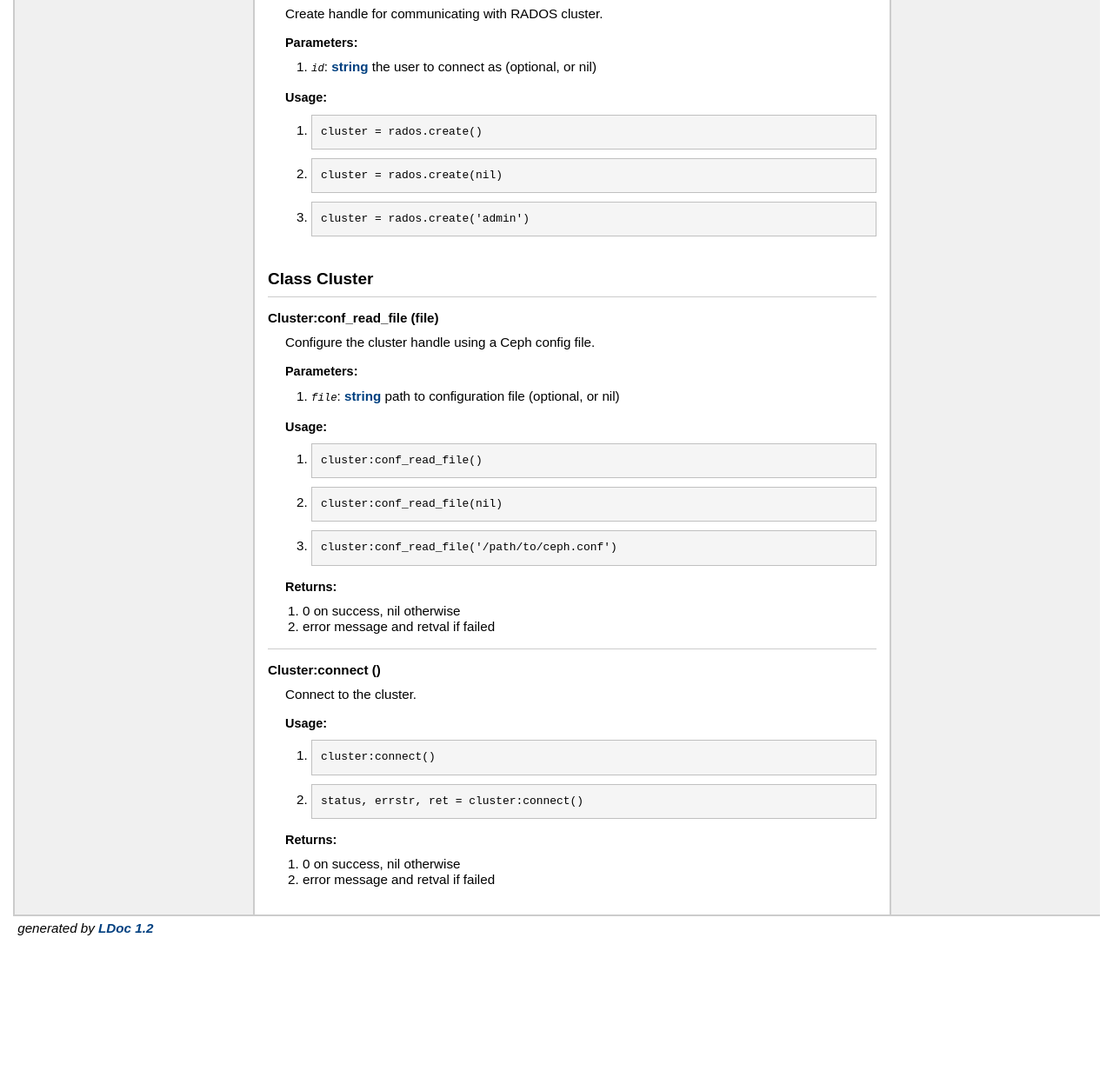
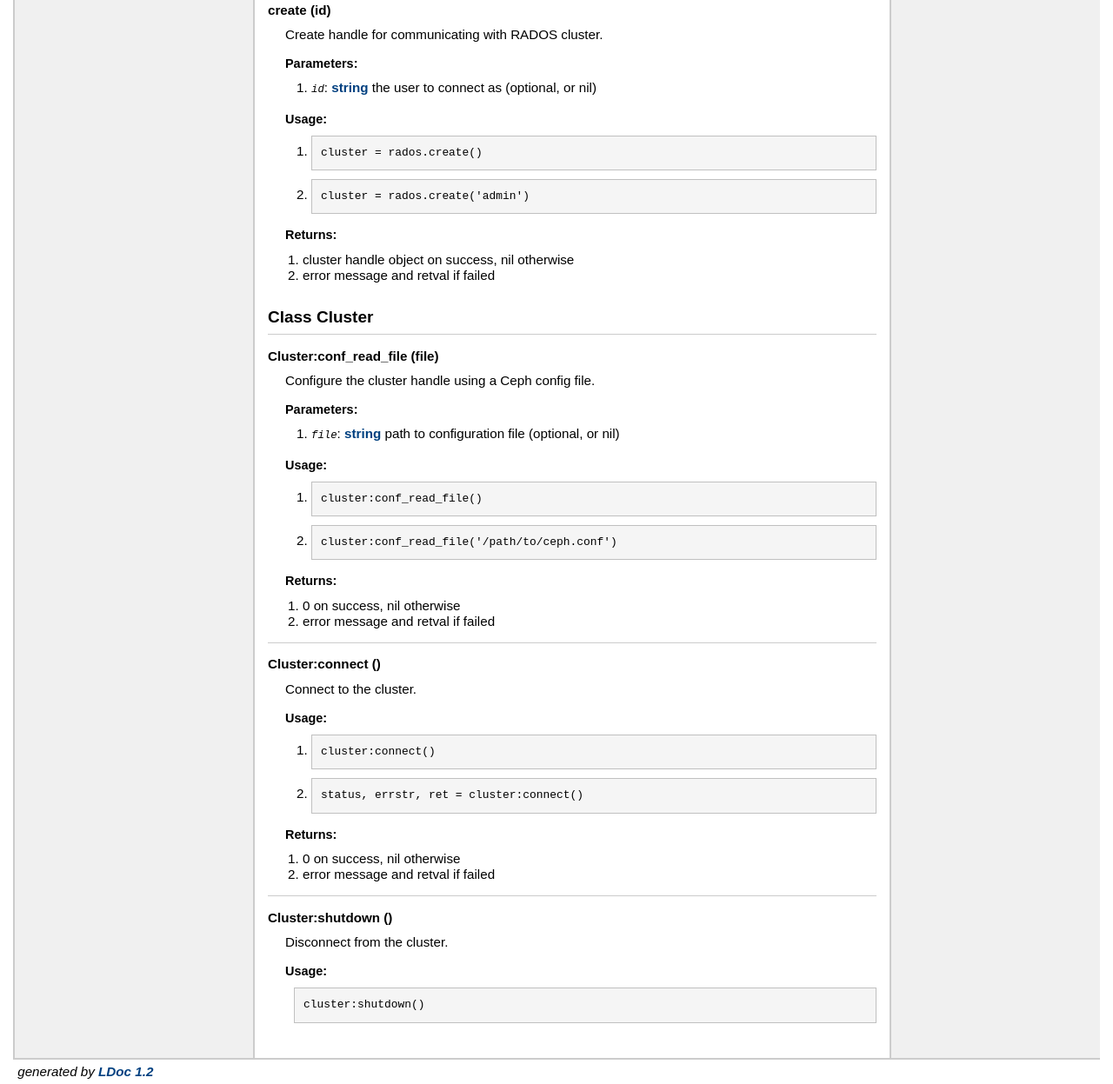
Before and after one commit to dotnwat/lua-rados, a plain HTML site: page index.html in a window 1280 px wide. Shown: the part 606-1853 px from the top of the page at 87% size. Before the commit the page ends 1688 px from the top, so only its background shows below. Drawn offline with Linux system fonts and the light colour scheme.

Commit message:
doc: update generated docs
Signed-off-by: Noah Watkins <noahwatkins@gmail.com>

```diff
--- a/index.html
+++ b/index.html
@@ -71,6 +71,10 @@
 	<td class="name" nowrap><a href="#Cluster:connect">Cluster:connect&nbsp;()</a></td>
 	<td class="summary">Connect to the cluster.</td>
 	</tr>
+	<tr>
+	<td class="name" nowrap><a href="#Cluster:shutdown">Cluster:shutdown&nbsp;()</a></td>
+	<td class="summary">Disconnect from the cluster.</td>
+	</tr>
 </table>
 
 <br/>
@@ -117,10 +121,14 @@
     <h3>Usage:</h3>
     <ul>
         <li><pre class="example">cluster = rados.create()</pre></li>
-        <li><pre class="example">cluster = rados.create(nil)</pre></li>
         <li><pre class="example">cluster = rados.create('admin')</pre></li>
     </ul>
 
+    <h3>Returns:</h3>
+    <ol>
+        <li>cluster handle object on success, nil otherwise</li>
+        <li>error message and retval if failed</li>
+    </ol>
 
 
 </dd>
@@ -144,7 +152,6 @@
     <h3>Usage:</h3>
     <ul>
         <li><pre class="example">cluster:conf_read_file()</pre></li>
-        <li><pre class="example">cluster:conf_read_file(nil)</pre></li>
         <li><pre class="example">cluster:conf_read_file('/path/to/ceph.conf')</pre></li>
     </ul>
 
@@ -178,6 +185,22 @@
 
 
 </dd>
+    <dt>
+    <a name = "Cluster:shutdown"></a>
+    <strong>Cluster:shutdown&nbsp;()</strong>
+    </dt>
+    <dd>
+    Disconnect from the cluster.
+
+
+    <h3>Usage:</h3>
+    <ul>
+        <pre class="example">cluster:shutdown()</pre>
+    </ul>
+
+
+
+</dd>
 </dl>
 
 
```
